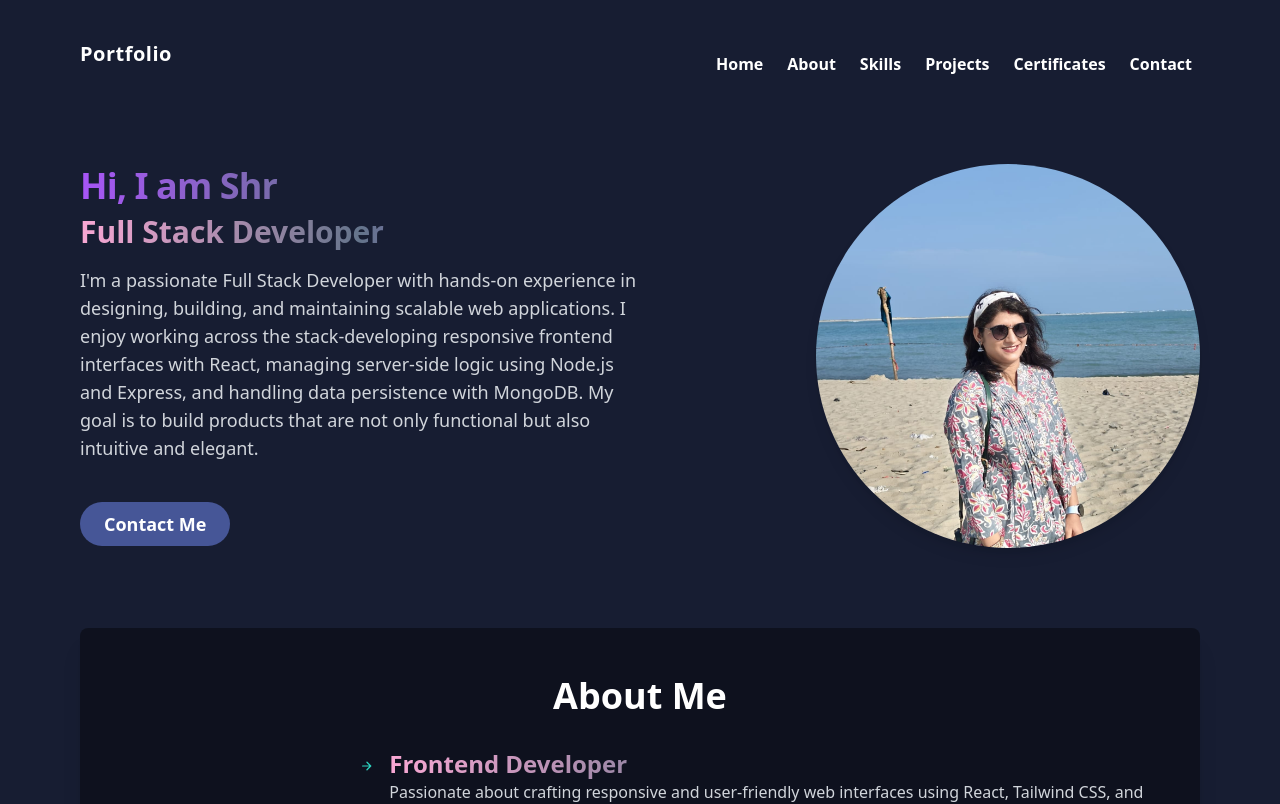
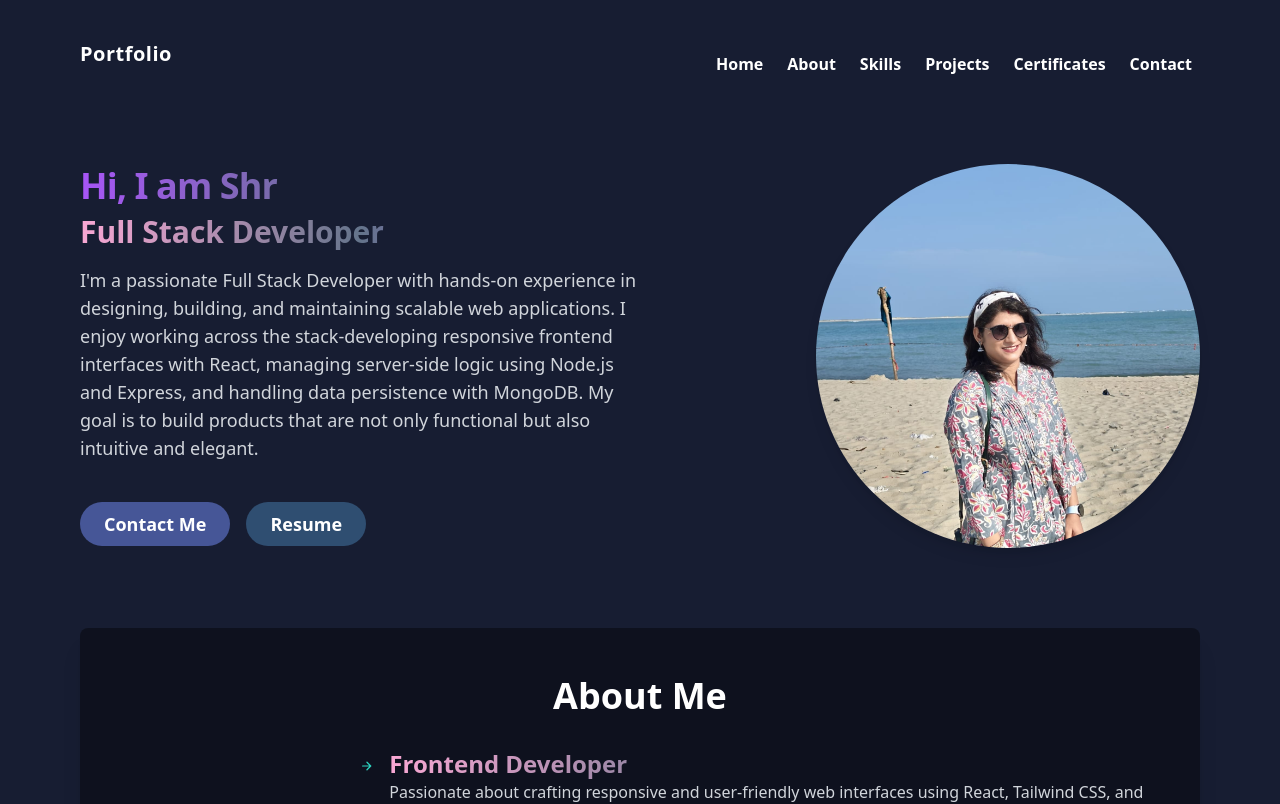
Before and after one commit to shraddha2820/My_Portfolio, a React (Vite) app: page / in a window 1280 px wide. Shown: the top 804 px of the page. Built offline with nearby package versions, Linux system fonts and the light colour scheme.

Commit message:
resume added

```diff
--- a/src/components/Certificates/CertificateSlider.jsx
+++ b/src/components/Certificates/CertificateSlider.jsx
@@ -18,6 +18,11 @@ const certificates = [
         id: 3,
         title: "BookMyShow",
         img: "/certificates/certificate3.png",
+    },
+    {
+        id: 4,
+        title: "DSA Module",
+        img: "/certificates/DSA_module2.png",
     },
 ];
 
--- a/src/components/Contact/Contact.jsx
+++ b/src/components/Contact/Contact.jsx
@@ -1,4 +1,4 @@
-import React from 'react';
+
 import { FaGithub, FaInstagram, FaLinkedin, FaPhoneAlt } from 'react-icons/fa';
 import { MdEmail } from 'react-icons/md';
 import { motion } from 'framer-motion';
--- a/src/components/Home/Home.jsx
+++ b/src/components/Home/Home.jsx
@@ -53,13 +53,14 @@ const Home = () => {
                     I enjoy working across the stack-developing responsive frontend interfaces with React, managing server-side logic using Node.js and Express,
                     and handling data persistence with MongoDB. My goal is to build products that are not only functional but also intuitive and elegant.
                 </motion.p>
+
+                <div className="flex justify-center md:justify-start items-center gap-4 ">
                     <Link
                         to="Contact"
                         smooth={true}
                         duration={800}
                         offset={-50}
                     >
-
                         <motion.button
 
                             variants={container(1.2)}
@@ -72,7 +73,26 @@ const Home = () => {
                             Contact Me
                         </motion.button>
                     </Link>
+                    <motion.a
+                        href="/resume.pdf"
+                        target="_blank"
+                        rel="noopener noreferrer"
+                        variants={container(1.4)}
+                        initial="hidden"
+                        animate="visible"
+                    >
+                        <button
+                            className="mt-6 md:mt-10 text-white py-2 px-6
+                        text-sm md:text-lg hover:opacity-85 duration-300
+                      hover:scale-105 font-semibold rounded-full bg-[#2f4e71]"
+                        >
+                            Resume
+                        </button>
+                    </motion.a>
                 </div>
+
+            </div>
+
 
             {/* Right Section (Image) */}
             <motion.div
@@ -86,6 +106,7 @@ const Home = () => {
                     alt="Profile"
                 />
             </motion.div>
+
         </div>
     );
 };
--- a/src/components/Projects/Projects.jsx
+++ b/src/components/Projects/Projects.jsx
@@ -39,8 +39,8 @@ const projectData = [
     {
         title: "Portfolio",
         main: "A personal portfolio website showcasing projects, skills, and contact information, built using React, Tailwind CSS, and Framer Motion for smooth animations.",
-        github: "https://github.com/yourusername/energico",
-        live: "https://energico.netlify.app",
+        github: "https://github.com/shraddha-dotcom/My_Portfolio.git",
+        live: "https://shraddha28portfolio.netlify.app/",
         image: "/certificates/img3.png"
     },
 ];
```
Also changed, not shown: public/certificates/DSA_module2.png (added), 1 other file (tests, documents, lock files or other folders). Lines whose indentation alone changed are shown as unchanged.
